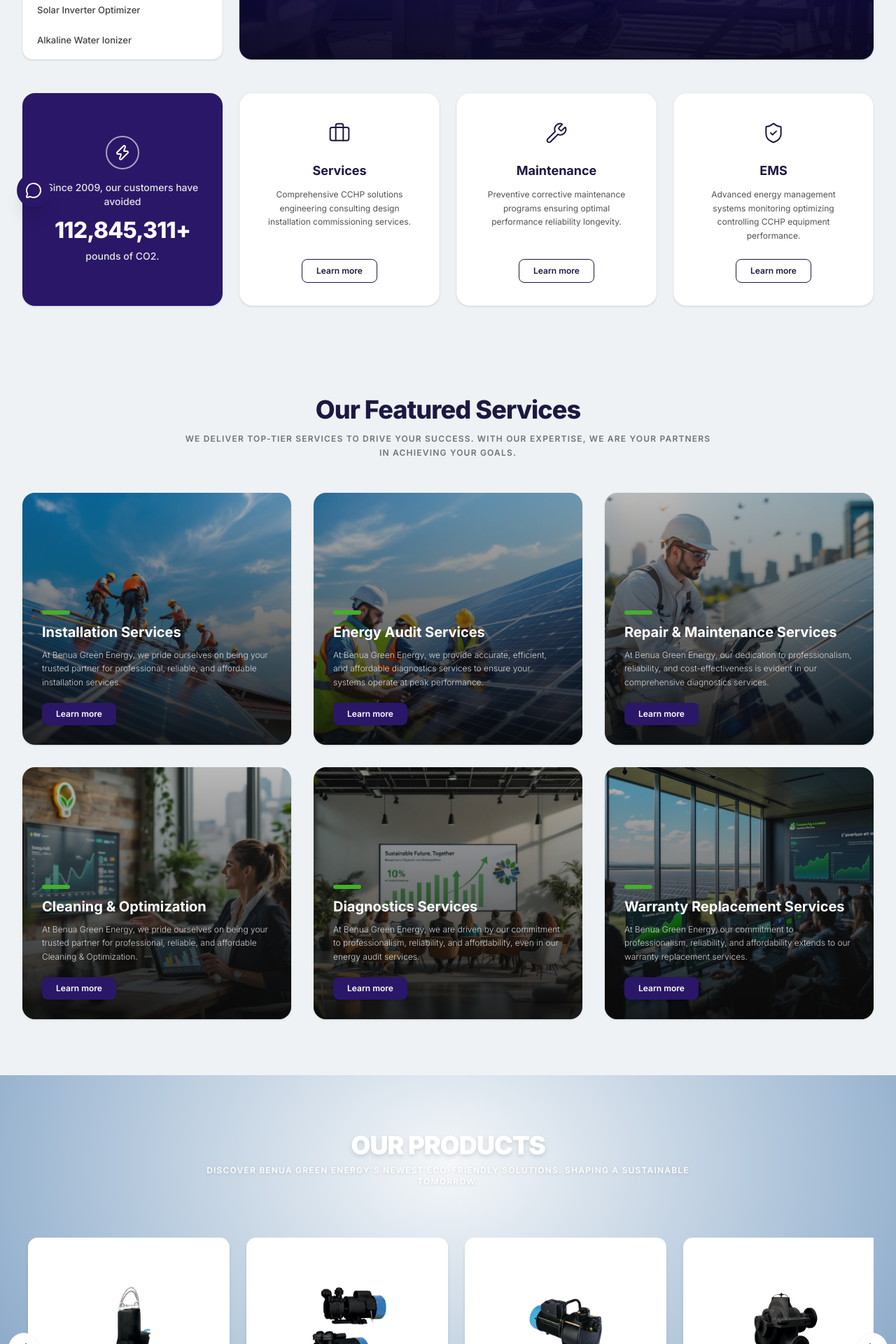
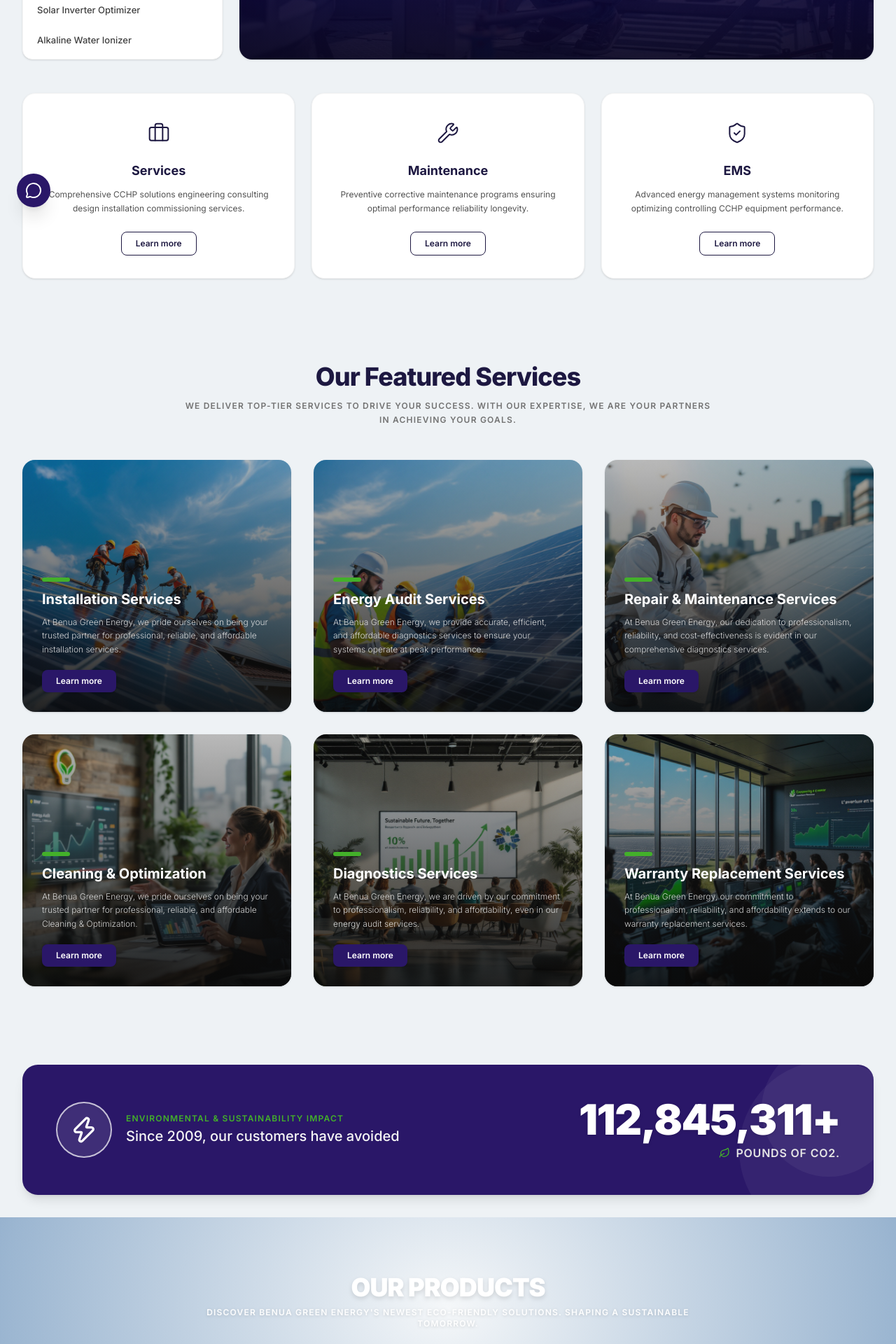
Before and after one commit to whyuardi/benuagreen, a Next.js app: page / in a window 1280 px wide. Shown: the part 480-2400 px from the top of the page at 70% size. Built offline with nearby package versions, Linux system fonts and the light colour scheme.

Commit message:
feat: separate CO2 impact card and move it down below featured services

```diff
--- a/src/app/page.tsx
+++ b/src/app/page.tsx
@@ -3,25 +3,29 @@
 import { HeroSection } from "@/components/HeroSection";
 import { StatsTeaser } from "@/components/StatsTeaser";
 import { FeaturedServices } from "@/components/FeaturedServices";
+import { CO2ImpactBanner } from "@/components/CO2ImpactBanner";
 import { ProductsCarousel } from "@/components/ProductsCarousel";
 import { ClientLogoMarquee } from "@/components/ClientLogoMarquee";
 
 export default function HomePage() {
   return (
     <main className="flex-grow">
-      {/* 1. Split Hero Section (Left 10 Product Categories + Right Connecting The Green Energy Future Banner) */}
+      {/* 1. Split Hero Section (Left 10 Product Categories + Right Hero Banner) */}
       <HeroSection />
 
-      {/* 2. Key Stats & Teaser (Purple 112M+ lbs CO2 Avoided + Services + Maintenance + EMS) */}
+      {/* 2. Three Service Pillars: Services, Maintenance, EMS (Clean 3-Card Grid) */}
       <StatsTeaser />
 
-      {/* 3. Our Featured Services (6 Image Cards with Green Top Accent and Learn More) */}
+      {/* 3. Our Featured Services (6 Image Cards with Green Accent Bar) */}
       <FeaturedServices />
 
-      {/* 4. Our Products Showcase (Sky/Cloudy Background Carousel with Navigation Arrows) */}
+      {/* 4. Dedicated CO2 Impact Section (Separated & Moved Down) */}
+      <CO2ImpactBanner />
+
+      {/* 5. Our Products Showcase (Sky/Cloudy Background Carousel with Navigation Arrows) */}
       <ProductsCarousel />
 
-      {/* 5. Major Client / Reference Showcase */}
+      {/* 6. Major Client / Reference Showcase */}
       <ClientLogoMarquee />
     </main>
   );
--- /dev/null
+++ b/src/components/CO2ImpactBanner.tsx
@@ -0,0 +1,48 @@
+"use client";
+
+import { Zap, Leaf, TrendingUp } from "lucide-react";
+
+export function CO2ImpactBanner() {
+  return (
+    <section className="bg-[#eef2f5] py-6 sm:py-8">
+      <div className="max-w-7xl mx-auto px-4 sm:px-6 lg:px-8">
+
+        {/* Dedicated CO2 Impact Card - Separated & Positioned Down */}
+        <div className="relative bg-[#2a1768] text-white rounded-2xl sm:rounded-3xl p-8 sm:p-12 shadow-lg overflow-hidden flex flex-col md:flex-row items-center justify-between gap-8">
+
+          {/* Background Decorative Rings */}
+          <div className="absolute -right-16 -bottom-16 w-64 h-64 rounded-full bg-white/5 pointer-events-none" />
+          <div className="absolute -right-8 -top-8 w-48 h-48 rounded-full bg-white/5 pointer-events-none" />
+
+          {/* Left Column: Icon & Headline */}
+          <div className="flex items-center gap-5 text-center md:text-left z-10">
+            <div className="w-16 h-16 sm:w-20 sm:h-20 rounded-full border-2 border-white/70 flex items-center justify-center shrink-0 bg-white/10 shadow-inner">
+              <Zap className="w-8 h-8 sm:w-10 sm:h-10 text-white" />
+            </div>
+            <div>
+              <span className="text-[11px] sm:text-xs font-semibold tracking-widest text-[#43b02a] uppercase block mb-1">
+                Environmental & Sustainability Impact
+              </span>
+              <p className="text-base sm:text-xl text-neutral-100 font-medium leading-snug">
+                Since 2009, our customers have avoided
+              </p>
+            </div>
+          </div>
+
+          {/* Right Column: Giant CO2 Metric */}
+          <div className="text-center md:text-right z-10">
+            <div className="text-3xl sm:text-5xl lg:text-6xl font-black tracking-tight text-white mb-1.5 drop-shadow-sm">
+              112,845,311+
+            </div>
+            <p className="text-sm sm:text-base font-semibold text-neutral-200 uppercase tracking-wider flex items-center justify-center md:justify-end gap-2">
+              <Leaf className="w-4 h-4 text-[#43b02a]" />
+              <span>pounds of CO2.</span>
+            </p>
+          </div>
+
+        </div>
+
+      </div>
+    </section>
+  );
+}
--- a/src/components/StatsTeaser.tsx
+++ b/src/components/StatsTeaser.tsx
@@ -1,32 +1,18 @@
 "use client";
 
 import Link from "next/link";
-import { Zap, Briefcase, Wrench, ShieldCheck } from "lucide-react";
+import { Briefcase, Wrench, ShieldCheck } from "lucide-react";
 
 export function StatsTeaser() {
   return (
-    <section className="bg-[#eef2f5] pb-12 pt-2">
+    <section className="bg-[#eef2f5] pb-10 pt-2">
       <div className="max-w-7xl mx-auto px-4 sm:px-6 lg:px-8">
-        <div className="grid grid-cols-1 md:grid-cols-2 lg:grid-cols-4 gap-6 items-stretch">
 
-          {/* Card 1: Purple Stat Card */}
-          <div className="bg-[#2a1768] text-white rounded-2xl p-6 sm:p-8 flex flex-col items-center justify-center text-center shadow-sm">
-            <div className="w-12 h-12 rounded-full border-2 border-white/60 flex items-center justify-center mb-4">
-              <Zap className="w-6 h-6 text-white" />
-            </div>
-            <p className="text-xs sm:text-sm text-neutral-200 font-medium mb-3">
-              Since 2009, our customers have avoided
-            </p>
-            <div className="text-2xl sm:text-3xl lg:text-[32px] font-extrabold tracking-tight mb-2">
-              112,845,311+
-            </div>
-            <p className="text-xs sm:text-sm text-neutral-200 font-medium">
-              pounds of CO2.
-            </p>
-          </div>
+        {/* 3 Service Pillars Grid */}
+        <div className="grid grid-cols-1 md:grid-cols-3 gap-6 items-stretch">
 
-          {/* Card 2: Services */}
-          <div className="bg-white rounded-2xl p-6 sm:p-8 flex flex-col items-center justify-between text-center shadow-sm border border-neutral-100">
+          {/* Card 1: Services */}
+          <div className="bg-white rounded-2xl p-6 sm:p-8 flex flex-col items-center justify-between text-center shadow-sm border border-neutral-100 transition-all duration-300 hover:shadow-md hover:-translate-y-0.5">
             <div className="flex flex-col items-center">
               <div className="w-12 h-12 flex items-center justify-center mb-4 text-[#1d1841]">
                 <Briefcase className="w-8 h-8 stroke-[1.5]" />
@@ -48,8 +34,8 @@ export function StatsTeaser() {
             </div>
           </div>
 
-          {/* Card 3: Maintenance */}
-          <div className="bg-white rounded-2xl p-6 sm:p-8 flex flex-col items-center justify-between text-center shadow-sm border border-neutral-100">
+          {/* Card 2: Maintenance */}
+          <div className="bg-white rounded-2xl p-6 sm:p-8 flex flex-col items-center justify-between text-center shadow-sm border border-neutral-100 transition-all duration-300 hover:shadow-md hover:-translate-y-0.5">
             <div className="flex flex-col items-center">
               <div className="w-12 h-12 flex items-center justify-center mb-4 text-[#1d1841]">
                 <Wrench className="w-8 h-8 stroke-[1.5]" />
@@ -71,8 +57,8 @@ export function StatsTeaser() {
             </div>
           </div>
 
-          {/* Card 4: EMS */}
-          <div className="bg-white rounded-2xl p-6 sm:p-8 flex flex-col items-center justify-between text-center shadow-sm border border-neutral-100" id="ems">
+          {/* Card 3: EMS */}
+          <div className="bg-white rounded-2xl p-6 sm:p-8 flex flex-col items-center justify-between text-center shadow-sm border border-neutral-100 transition-all duration-300 hover:shadow-md hover:-translate-y-0.5" id="ems">
             <div className="flex flex-col items-center">
               <div className="w-12 h-12 flex items-center justify-center mb-4 text-[#1d1841]">
                 <ShieldCheck className="w-8 h-8 stroke-[1.5]" />
@@ -95,6 +81,7 @@ export function StatsTeaser() {
           </div>
 
         </div>
+
       </div>
     </section>
   );
```
